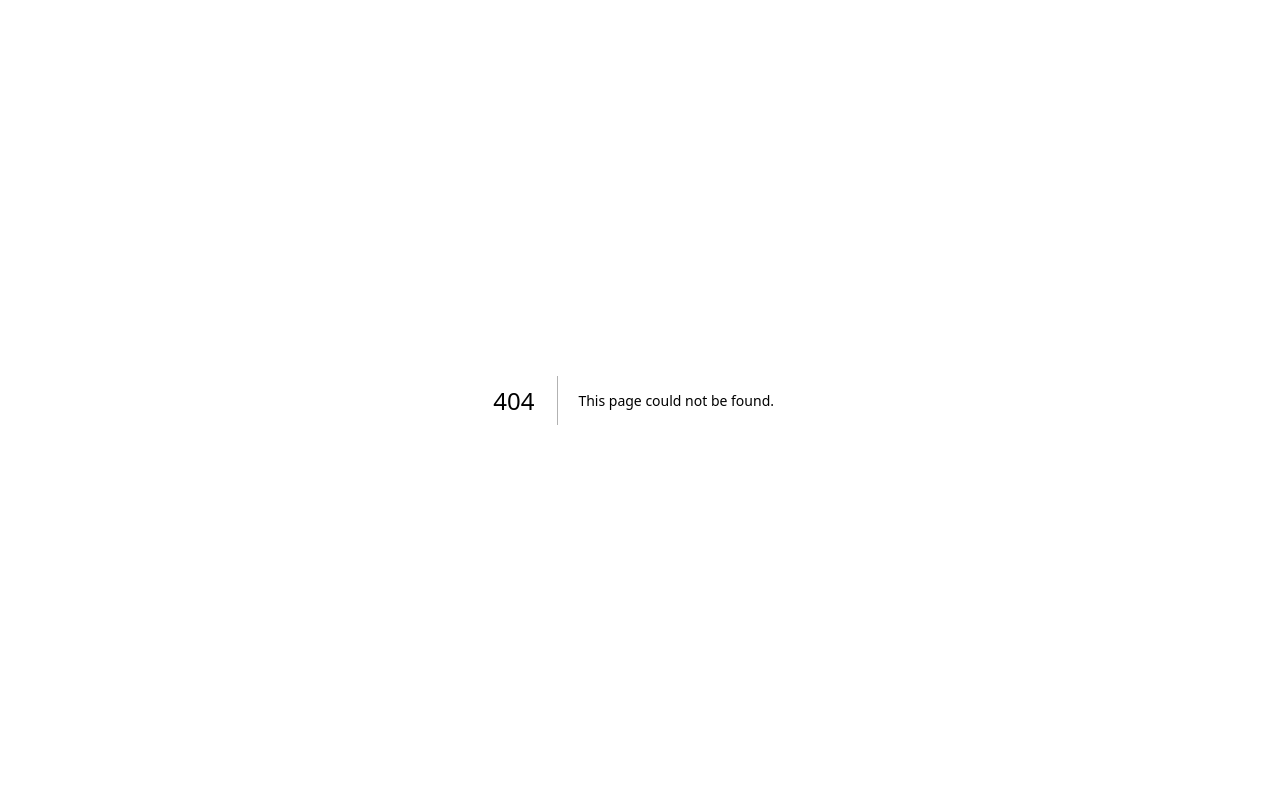
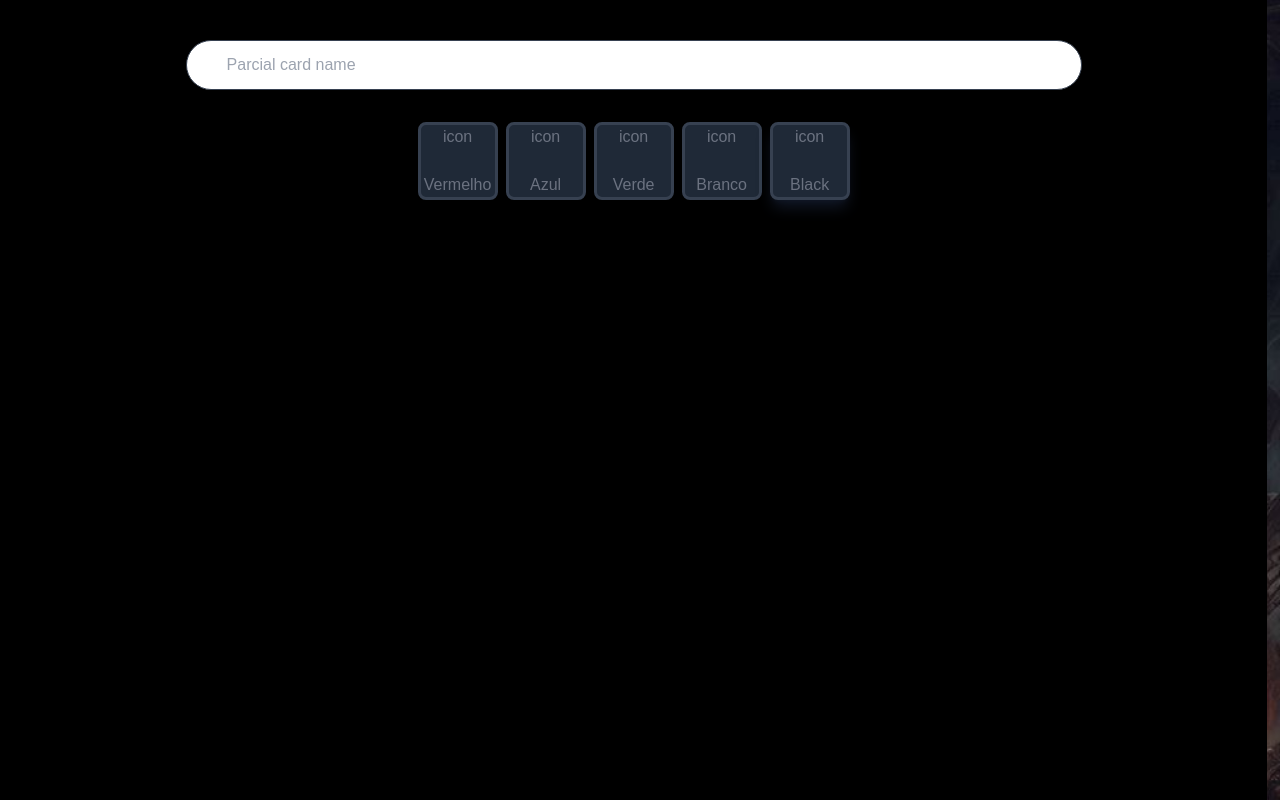
Before and after one commit to KleitonEwerton/builder-mtg-with-nextjs, a Next.js app: page /teste in a window 1280 px wide. Before the commit this address had no page. Built offline with nearby package versions, Linux system fonts and the light colour scheme.

Commit message:
add text do check box

```diff
--- a/src/app/cards/advanced-search/page.tsx
+++ b/src/app/cards/advanced-search/page.tsx
@@ -67,7 +67,7 @@ export default function AdvancedSearch() {
                 className="w-full p-3 pl-10 text-black rounded-full border border-gray-700 focus:outline-none focus:ring-2 focus:ring-gray-500"
                 onChange={(e) => setName(e.target.value)}
               />
-              <span className="absolute left-3 top-3 text-gray-500">
+              <span className="absolute left-3 top-4 text-gray-500">
                 <svg
                   xmlns="http://www.w3.org/2000/svg"
                   className="h-5 w-5"
--- /dev/null
+++ b/src/app/teste/ManaCheckBox.tsx
@@ -0,0 +1,45 @@
+import React from "react";
+
+interface IManaCheckBox {
+  color: string;
+  text: string;
+}
+
+// Mapeamento para cores válidas
+const colorsMap: { [key: string]: string } = {
+  red: "red-400",
+  blue: "blue-400",
+  green: "green-400",
+  white: "white",
+  black: "gray-900", // Usando gray-900 no lugar de black
+  yellow: "yellow-400",
+  gray: "gray-400", // Cor padrão para fallback
+};
+
+export default function ManaCheckBox({ color, text }: IManaCheckBox) {
+  // Garante que a cor seja válida ou usa 'gray' como padrão
+  const selectedColor = colorsMap[color] || colorsMap["gray"];
+
+  // Ajusta a sombra para todas as cores
+  const shadowClass =
+    selectedColor === "gray-900" ? "shadow-gray-900" : `shadow-${selectedColor}/10`;
+
+  return (
+    <label className="text-gray-500 cursor-pointer">
+      <input
+        type="checkbox"
+        className="h-[1px] opacity-0 overflow-hidden absolute whitespace-nowrap w-[1px] peer"
+      />
+      <span
+        className={`flex peer-checked:border-${selectedColor} peer-checked:text-${selectedColor} ${shadowClass} flex-col items-center justify-center w-20 min-h-[2rem] rounded-lg shadow-lg
+                transition-all duration-200 cursor-pointer relative border-gray-700
+                border-[3px] bg-gray-800 hover:border-${selectedColor}`}
+      >
+        <span className="transition-all duration-100">
+          <p className="w-12 h-12 text-center">icon</p>
+        </span>
+        <span className="transition-all duration-300 text-center">{text}</span>
+      </span>
+    </label>
+  );
+}
--- /dev/null
+++ b/src/app/teste/page.tsx
@@ -0,0 +1,30 @@
+// Import css
+
+import ManaCheckBox from "./ManaCheckBox";
+
+export default function Teste() {
+  return (
+    <div className="min-h-screen bg-black text-white p-6">
+      <div className="w-full bg-black py-4">
+        <div className="max-w-4xl mx-auto">
+          <div className="space-y-4">
+            <div className="relative">
+              <input
+                type="text"
+                placeholder="Parcial card name"
+                className="w-full p-3 pl-10 text-black rounded-full border border-gray-700 focus:outline-none focus:ring-2 focus:ring-gray-500"
+              />
+            </div>
+            <div className="relative flex flex-wrap justify-center items-center w-11/12 mx-auto select-none gap-2 max-w-[500px] bg-puple-900 p-4 rounded-xl">
+              <ManaCheckBox text="Vermelho" color="red" />
+              <ManaCheckBox text="Azul" color="blue" />
+              <ManaCheckBox text="Verde" color="green" />
+              <ManaCheckBox text="Branco" color="white" />
+              <ManaCheckBox color="black" text="Black" />
+            </div>
+          </div>
+        </div>
+      </div>
+    </div>
+  );
+}
--- a/styles/cards/list/Cards.module.css
+++ /dev/null
@@ -1,65 +0,0 @@
-.card {
-  --background: linear-gradient(to left, #f7ba2b 0%, #ea5358 100%);
-  width: 190px;
-  height: 254px;
-  padding: 5px;
-  border-radius: 1rem;
-  overflow: visible;
-  background: #f7ba2b;
-  background: var(--background);
-  position: relative;
-  z-index: 1;
-}
-
-.card::after {
-  position: absolute;
-  content: "";
-  top: 30px;
-  left: 0;
-  right: 0;
-  z-index: -1;
-  height: 100%;
-  width: 100%;
-  transform: scale(0.8);
-  filter: blur(25px);
-  background: #f7ba2b;
-  background: var(--background);
-  transition: opacity 0.5s;
-}
-
-.card_info {
-  --color: #181818;
-  background: var(--color);
-  color: var(--color);
-  display: flex;
-  justify-content: center;
-  align-items: center;
-  width: 100%;
-  height: 100%;
-  overflow: visible;
-  border-radius: 0.7rem;
-}
-
-.card .title {
-  font-weight: bold;
-  letter-spacing: 0.1em;
-}
-
-/*Hover*/
-.card:hover::after {
-  opacity: 0;
-}
-
-.card:hover .card_info {
-  color: #f7ba2b;
-  transition: color 1s;
-}
-
-.cardList {
-  display: flex;
-  flex-wrap: wrap;
-  justify-content: center;
-  gap: 1rem;
-  margin-top: 2rem;
-  padding: 0 1rem;
-}
```
